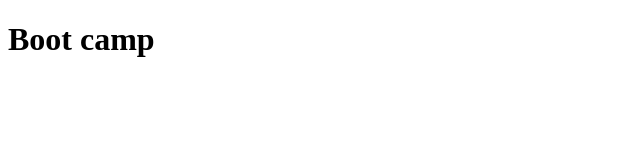
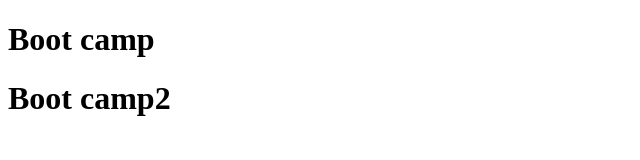
Before and after one commit to abaidullah696/bootcamp, a plain HTML site: page index.html in a window 1280 px wide. Shown: the whole page, without its empty margins (0-640 px from the left). Drawn offline with Linux system fonts and the light colour scheme.

Commit message:
Bootcamp2

```diff
--- a/index.html
+++ b/index.html
@@ -7,5 +7,8 @@
 </head>
 <body>
     <h1>Boot camp</h1>
+    <h1>Boot camp2</h1>
+
+
 </body>
 </html>
```
